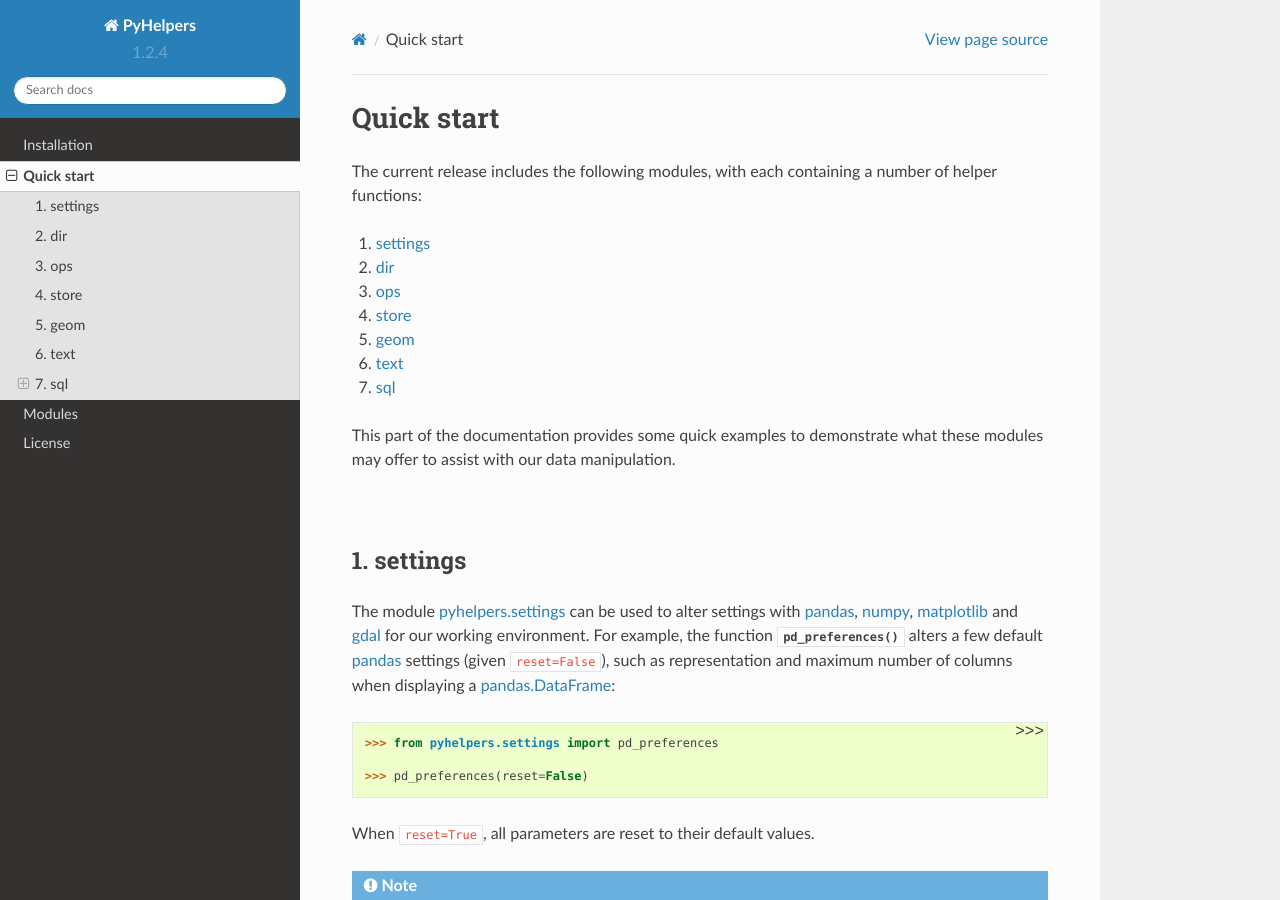
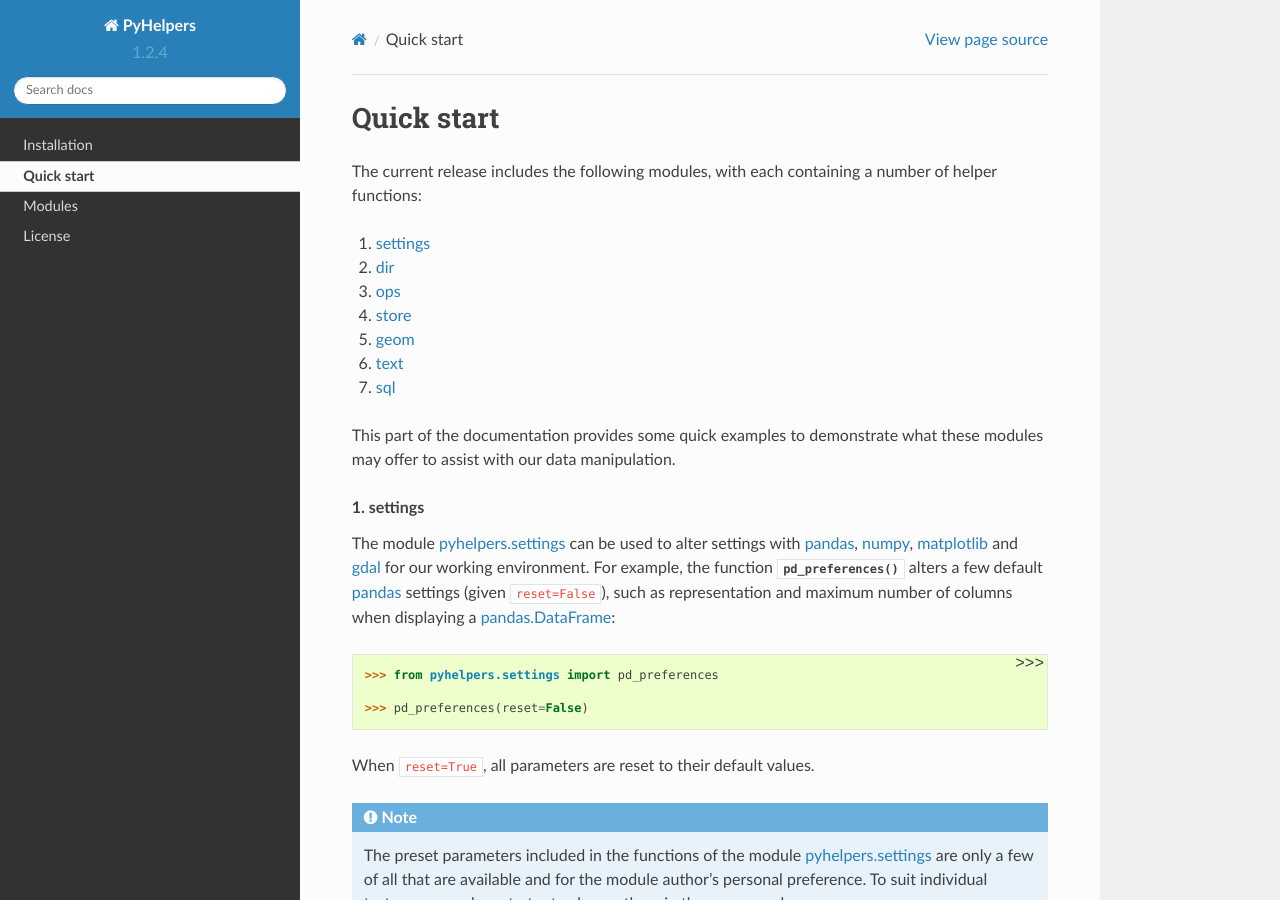
Before and after one commit to mikeqfu/pyhelpers, a Sphinx documentation site: the page built from docs/source/quick-start.rst, in a window 1280 px wide and 900 px high. Built offline with Sphinx 7.4.7 and the Read the Docs theme 2.0.0, drawn with Linux system fonts in a browser that asks for light colours; some of the changed lines change nothing that is shown.

Commit message:
modify docs\source\quick-start.rst

```diff
--- a/docs/source/quick-start.rst
+++ b/docs/source/quick-start.rst
@@ -14,12 +14,10 @@ The current release includes the following modules, with each containing a numbe
 
 This part of the documentation provides some quick examples to demonstrate what these modules may offer to assist with our data manipulation.
 
-|
 
 .. _settings-examples:
 
-1. settings
------------
+.. rubric:: 1. settings
 
 The module :ref:`pyhelpers.settings<settings>` can be used to alter settings with `pandas`_, `numpy`_, `matplotlib`_ and `gdal`_ for our working environment. For example, the function :py:func:`pd_preferences()<pyhelpers.settings.pd_preferences>` alters a few default `pandas`_ settings (given ``reset=False``), such as representation and maximum number of columns when displaying a `pandas.DataFrame`_:
 
@@ -38,8 +36,7 @@ When ``reset=True``, all parameters are reset to their default values.
 
 .. _dir-examples:
 
-2. dir
-------
+.. rubric:: 2. dir
 
 The module :ref:`pyhelpers.dir<dir>` can be used to help change/manipulate directories. For example, the function :py:func:`cd()<pyhelpers.dir.cd>` returns an absolute path to the current working directory (and, optionally, its any of its sub-directories / files):
 
@@ -124,8 +121,7 @@ To delete the directory of ``"pyhelpers_quick_start"``, we may use the function
 
 .. _ops-examples:
 
-3. ops
-------
+.. rubric:: 3. ops
 
 The module :ref:`pyhelpers.ops<ops>` is intended to provide a miscellany of helper functions.
 
@@ -189,8 +185,7 @@ For another example, the function :py:func:`confirmed()<pyhelpers.ops.confirmed>
 
 .. _store-examples:
 
-4. store
---------
+.. rubric:: 4. store
 
 The module :ref:`pyhelpers.store<store>` can be used to help save and load data. Some functions require `openpyxl`_, `XlsxWriter`_ and `xlrd`_.
 
@@ -260,8 +255,7 @@ Now, before we move on, we can delete the directory *'pyhelpers_quick_start'* (i
 
 .. _geom-examples:
 
-5. geom
--------
+.. rubric:: 5. geom
 
 The module :ref:`pyhelpers.geom<geom>` can be used to assist in manipulating geometric and geographical data.
 
@@ -301,8 +295,7 @@ Similarly, if we can use the function :py:func:`wgs84_to_osgb36()<pyhelpers.geom
 
 .. _text-examples:
 
-6. text
--------
+.. rubric:: 6. text
 
 The module :ref:`pyhelpers.text<text>` can be used to assist in manipulating textual data.
 
@@ -348,8 +341,7 @@ Alternatively, we could also turn to another Python library `NLTK`_ by setting `
 
 .. _sql-examples:
 
-7. sql
-------
+.. rubric:: 7. sql
 
 The module :ref:`pyhelpers.sql<sql>` provides a convenient way to establish a connection with a SQL server. The current release of PyHelpers contains only :py:class:`PostgreSQL<pyhelpers.sql.PostgreSQL>` that represents a basic `PostgreSQL`_ instance.
 
@@ -358,8 +350,7 @@ The module :ref:`pyhelpers.sql<sql>` provides a convenient way to establish a co
     >>> from pyhelpers.sql import PostgreSQL
 
 
-7.1 Connect to a database
-~~~~~~~~~~~~~~~~~~~~~~~~~
+*7.1 Connect to a database*
 
 We can connect a PostgreSQL server by specifying the parameters: ``host``, ``port``, ``username``, ``password`` and ``database_name``.
 
@@ -408,8 +399,7 @@ If we would like to connect back to *'testdb'*:
     >>> testdb.connect_database('testdb')
 
 
-7.2 Import data into the database
-~~~~~~~~~~~~~~~~~~~~~~~~~~~~~~~~~
+*7.2 Import data into the database*
 
 After we have established the connection, we can use the method :py:meth:`.import_data()<pyhelpers.sql.PostgreSQL.import_data>` to import ``dat`` (see the example for :ref:`pyhelpers.store<store-dat>` above) into a table named *'pyhelpers_quick_start'*:
 
@@ -432,8 +422,7 @@ The method :py:meth:`.import_data()<pyhelpers.sql.PostgreSQL.import_data>` relie
         Done.
 
 
-7.3 Fetch data from the database
-~~~~~~~~~~~~~~~~~~~~~~~~~~~~~~~~
+*7.3 Fetch data from the database*
 
 To retrieve the imported data, we can use the method :py:meth:`.read_table()<pyhelpers.sql.PostgreSQL.read_table>`:
 
@@ -459,8 +448,7 @@ Besides, the method :py:meth:`.read_sql_query()<pyhelpers.sql.PostgreSQL.read_sq
     ``sql_query`` should end without ``';'``.
 
 
-7.4 Drop data
-~~~~~~~~~~~~~
+*7.4 Drop data*
 
 To drop ``'pyhelpers_quick_start'``, we can use the method :py:meth:`.drop_table()<pyhelpers.sql.PostgreSQL.drop_table>`:
 
```
